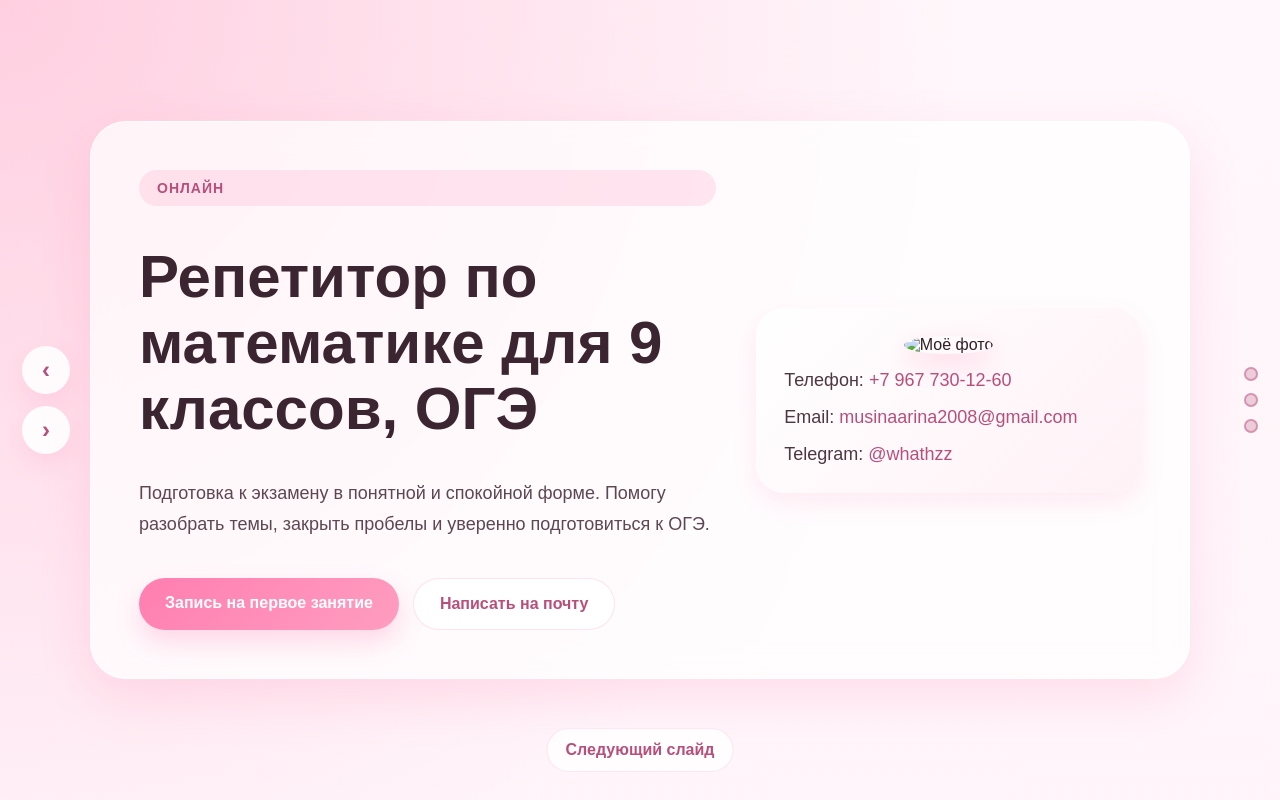
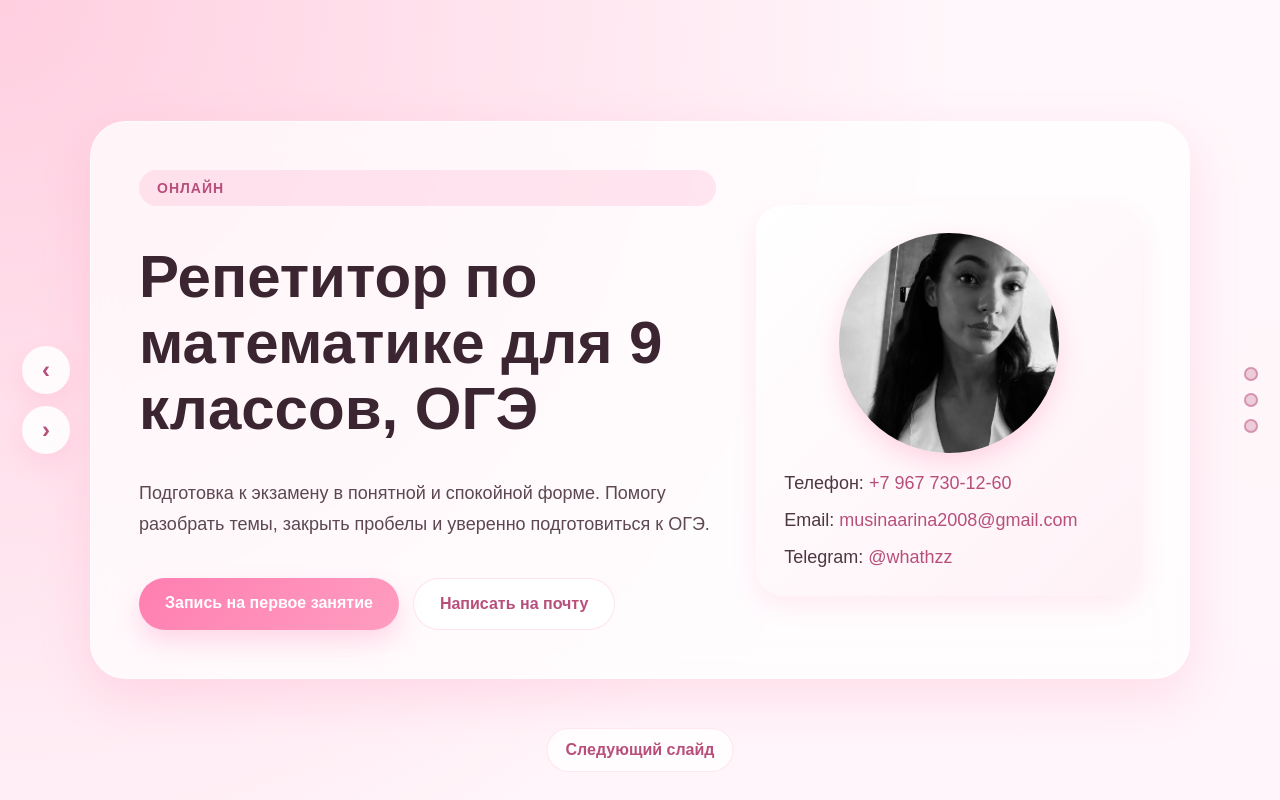
Before and after one commit to gfnfp2rc9n-jpg/fuzzy-chainsaw, a plain HTML site: page index.html in a window 1280 px wide. Shown: the top 800 px of the page. Drawn offline with Linux system fonts and the light colour scheme.

Commit message:
Update index.html

```diff
--- a/index.html
+++ b/index.html
@@ -327,7 +327,7 @@
         <!-- ПРАВАЯ КОЛОНКА: фото + контакты -->
         <div class="contact-box">
           <div style="text-align: center;">
-            <img src="моя фотка.jpg" alt="Моё фото"
+            <img src="myphoto.jpg" alt="Моё фото"
                  style="width: 220px; height: 220px; border-radius: 50%; object-fit: cover; box-shadow: 0 10px 24px rgba(255, 111, 163, 0.25);">
           </div>
           <div class="contact-item">Телефон: <a href="tel:+79677301260">+7 967 730-12-60</a></div>
```
